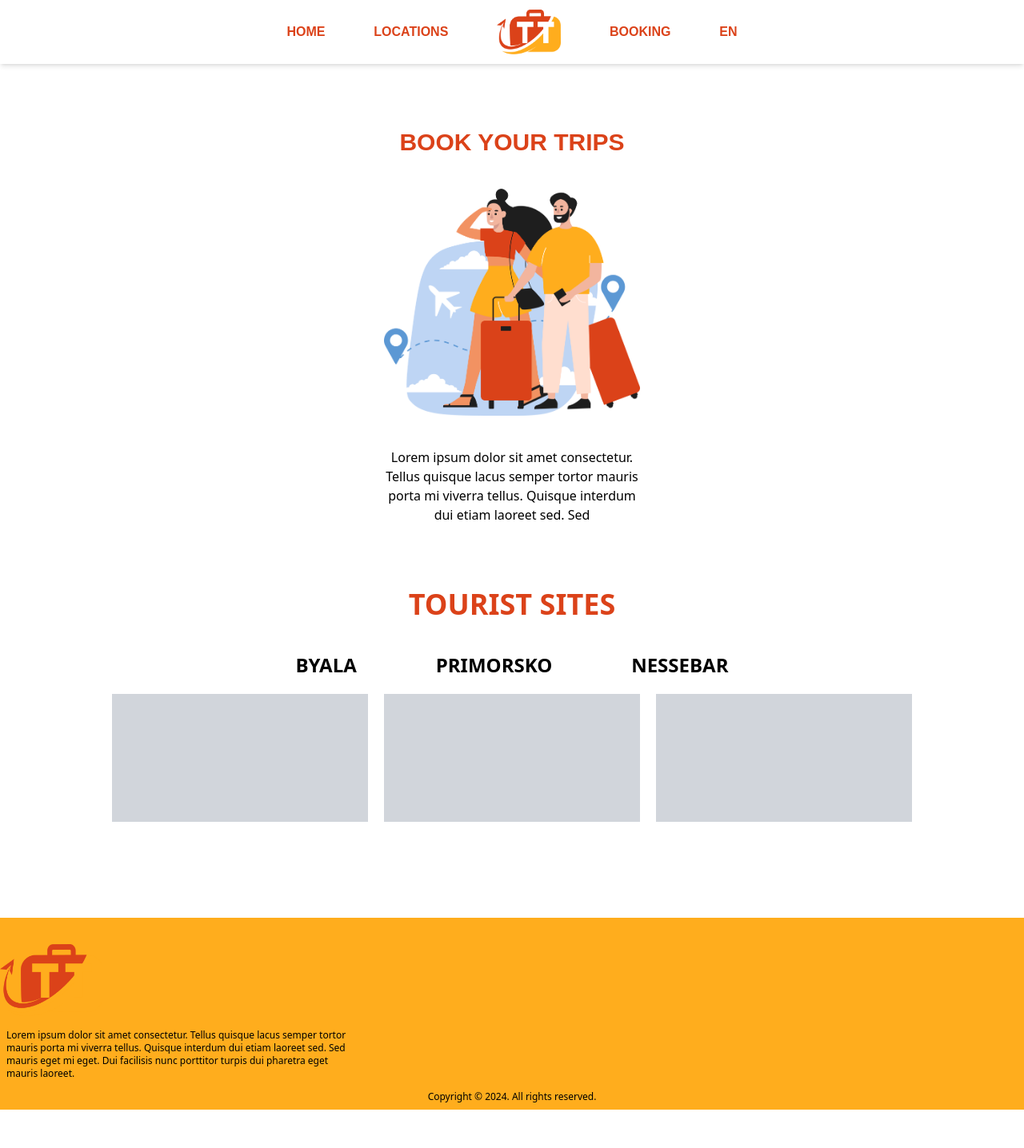
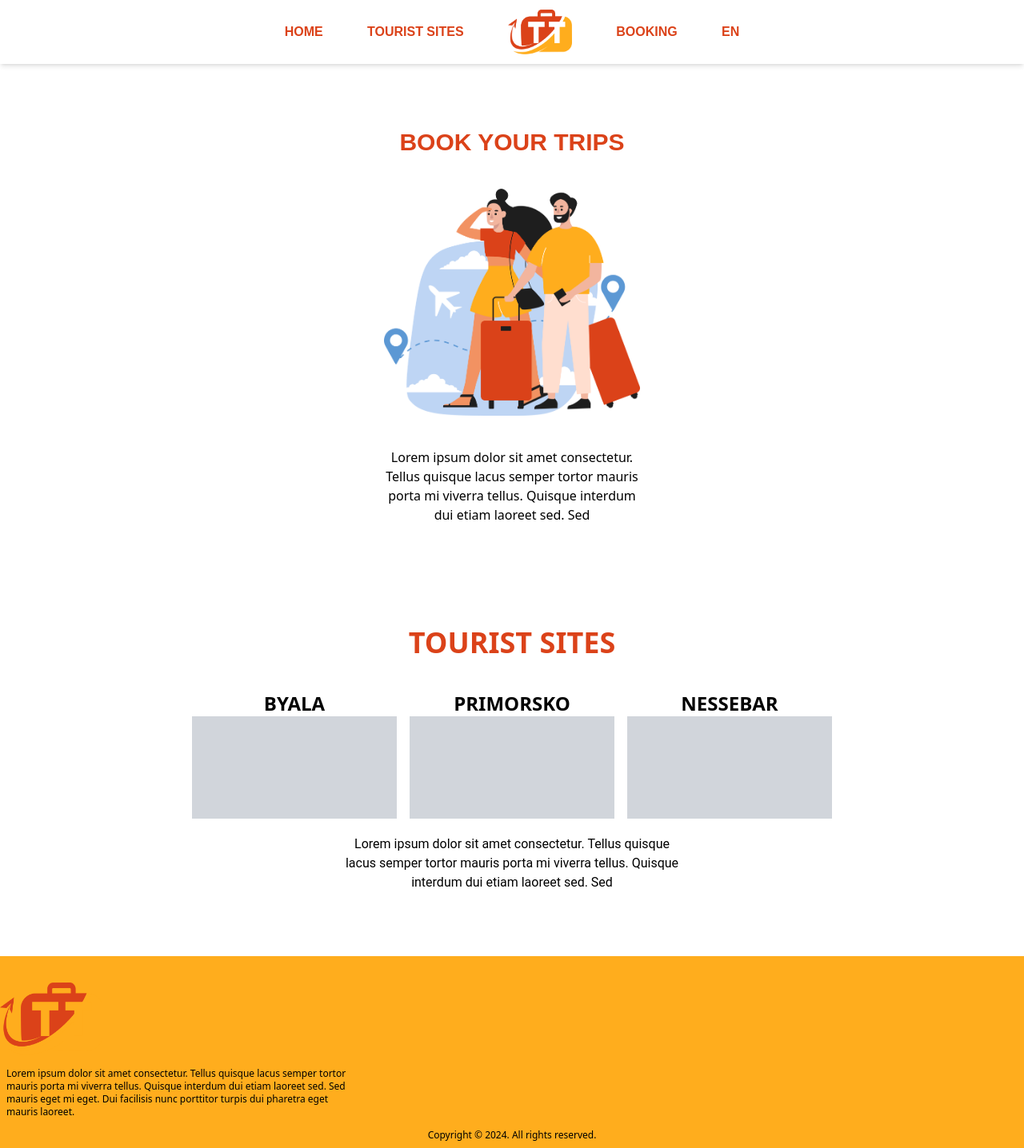
Before and after one commit to lyubomiriliev/DISCOVERYBG-Booking-Website, a React (Vite) app in the folder client/: page / in a window 1280 px wide. Shown: the whole page at 80% size. Before the commit the page ends 1388 px from the top, so only its background shows below. Built offline with nearby package versions, Linux system fonts and the light colour scheme.

Commit message:
Added new locations and some styling

```diff
--- a/client/src/App.jsx
+++ b/client/src/App.jsx
@@ -1,11 +1,29 @@
-import { createBrowserRouter, RouterProvider } from 'react-router-dom'
+import { createBrowserRouter, Outlet, RouterProvider, ScrollRestoration } from 'react-router-dom'
 import Home from './pages/Home'
 import SitePage from './pages/SitePage'
 import SiteDetails from './pages/SiteDetails'
 import WelcomePage from './pages/WelcomePage'
+import Header from './components/Header'
+import Footer from './components/Footer'
+import Location from './pages/Location'
+
+const Layout = () => {
+  return (
+    <div>
+      <Header />
+      <ScrollRestoration />
+      <Outlet />
+      <Footer />
+    </div>
+  )
+}
 
 
 const router = createBrowserRouter([
+  {
+    path: "/",
+    element: <Layout />,
+    children: [
       {
         path: "/",
         element: <Home />,
@@ -21,7 +39,14 @@ const router = createBrowserRouter([
       {
         path: "/get-started",
         element: <WelcomePage />,
+      },
+      {
+        path: "/location-name",
+        element: <Location />
       }
+    ]
+  }
+
 ])
 
 function App() {
--- a/client/src/components/Header.jsx
+++ b/client/src/components/Header.jsx
@@ -1,12 +1,19 @@
+import { Link } from "react-router-dom"
 import { siteLogo } from "../assets"
 
 const Header = () => {
     return (
         <div className="w-full h-20 bg-white shadow-md fixed top-0 left-0 z-50 flex justify-around items-center px-4">
             <div className="w-1/2 flex justify-around items-center">
-                <h2 className="font-heading uppercase text-primary font-bold">Home</h2>
-                <h2 className="font-heading uppercase text-primary font-bold">Locations</h2>
-                <img className="w-20" src={siteLogo} alt="Logo" />
+                <Link to="/">
+                    <h2 className="font-heading uppercase text-primary font-bold">Home</h2>
+                </Link>
+                <Link to="/tourist-site">
+                    <h2 className="font-heading uppercase text-primary font-bold">Tourist Sites</h2>
+                </Link>
+                <Link to="/">
+                    <img className="w-20" src={siteLogo} alt="Logo" />
+                </Link>
                 <h2 className="font-heading uppercase text-primary font-bold">Booking</h2>
                 <h2 className="font-heading uppercase text-primary font-bold">EN</h2>
             </div>
--- a/client/src/components/TouristSites.jsx
+++ b/client/src/components/TouristSites.jsx
@@ -2,17 +2,19 @@
 const TouristSites = () => {
     return (
 
-        <div className="w-full flex flex-col justify-center items-center mt-20">
+        <div className="w-full  flex flex-col justify-center items-center mt-32">
             <h1 className="text-heading text-primary text-4xl font-bold uppercase mb-10">Tourist Sites</h1>
-            <div className="w-2/4 justify-around flex mb-5">
-                <h3 className="text-heading uppercase font-bold text-2xl">Byala</h3>
-                <h3 className="text-heading uppercase font-bold text-2xl">Primorsko</h3>
-                <h3 className="text-heading uppercase font-bold text-2xl">Nessebar</h3>
+            <div className='grid grid-cols-1 sm:grid-cols-2 md:grid-cols-3 lg:grid-cols-3 gap-4 justify-items-center mb-5'>
+                {['Byala', 'Primorsko', 'Nessebar'].map((place, index) => (
+                    <div key={index} className='flex flex-col items-center'>
+                        <h2 className="text-heading uppercase font-bold text-2xl">{place}</h2>
+                        <div className='w-64 h-32 bg-gray-300'></div>
+                    </div>
+                ))}
+
             </div>
-            <div className="flex gap-5 mb-10">
-                <div className="w-80 h-40 bg-gray-300"></div>
-                <div className="w-80 h-40 bg-gray-300"></div>
-                <div className="w-80 h-40 bg-gray-300"></div>
+            <div className="w-1/3 flex justify-center">
+                <p className="font-body text-center">Lorem ipsum dolor sit amet consectetur. Tellus quisque lacus semper tortor mauris porta mi viverra tellus. Quisque interdum dui etiam laoreet sed. Sed </p>
             </div>
         </div>
     )
--- a/client/src/pages/Home.jsx
+++ b/client/src/pages/Home.jsx
@@ -6,10 +6,8 @@ import TouristSites from "../components/TouristSites"
 const Home = () => {
     return (
         <div>
-            <Header />
             <HeroSection />
             <TouristSites />
-            <Footer />
         </div>
     )
 }
--- /dev/null
+++ b/client/src/pages/Location.jsx
@@ -0,0 +1,26 @@
+import React from 'react'
+
+const Location = () => {
+    return (
+        <div className='w-2/3 flex flex-col mt-32 mx-auto'>
+            <div className='flex  justify-center mb-10'>
+                <h1 className='text-heading font-bold text-secondary text-4xl uppercase'>Nessebar</h1>
+            </div>
+
+            <div className='grid grid-cols-1 sm:grid-cols-2 md:grid-cols-3 lg:grid-cols-4 justify-items-center'>
+                {['Place 1', 'Place 2', 'Place 3', 'Place 4'].map((place, index) => (
+                    <div key={index} className='flex flex-col items-center'>
+                        <h2>{place}</h2>
+                        <div className='w-64 h-32 bg-gray-300'></div>
+                        <div className='w-full mt-1 flex justify-end'>
+                            <p className='text-sm text-gray-600'>See more...</p>
+                        </div>
+                    </div>
+                ))}
+
+            </div>
+        </div>
+    )
+}
+
+export default Location
--- a/client/src/pages/SitePage.jsx
+++ b/client/src/pages/SitePage.jsx
@@ -1,7 +1,9 @@
+import TouristSites from "../components/TouristSites"
+
 const SitePage = () => {
     return (
         <div>
-            <h1>Tourist Site:</h1>
+            <TouristSites />
         </div>
     )
 }
```
Lines whose indentation alone changed are shown as unchanged.
